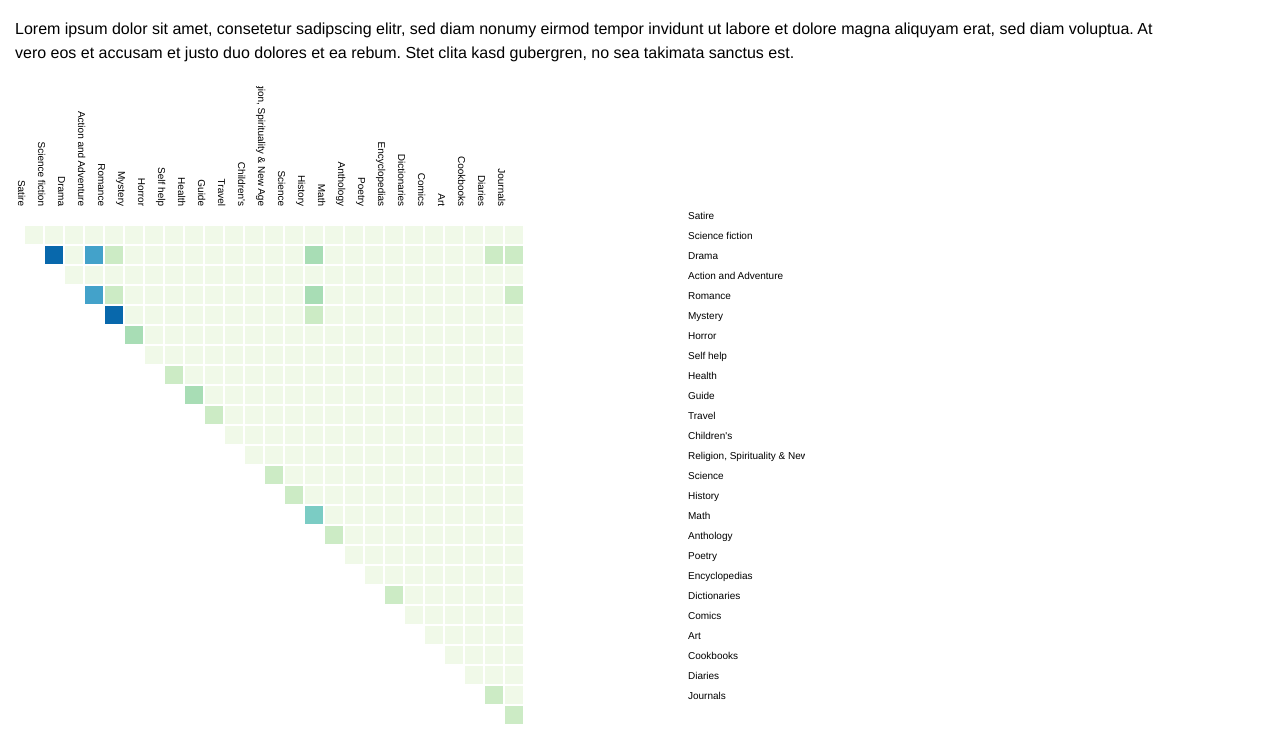
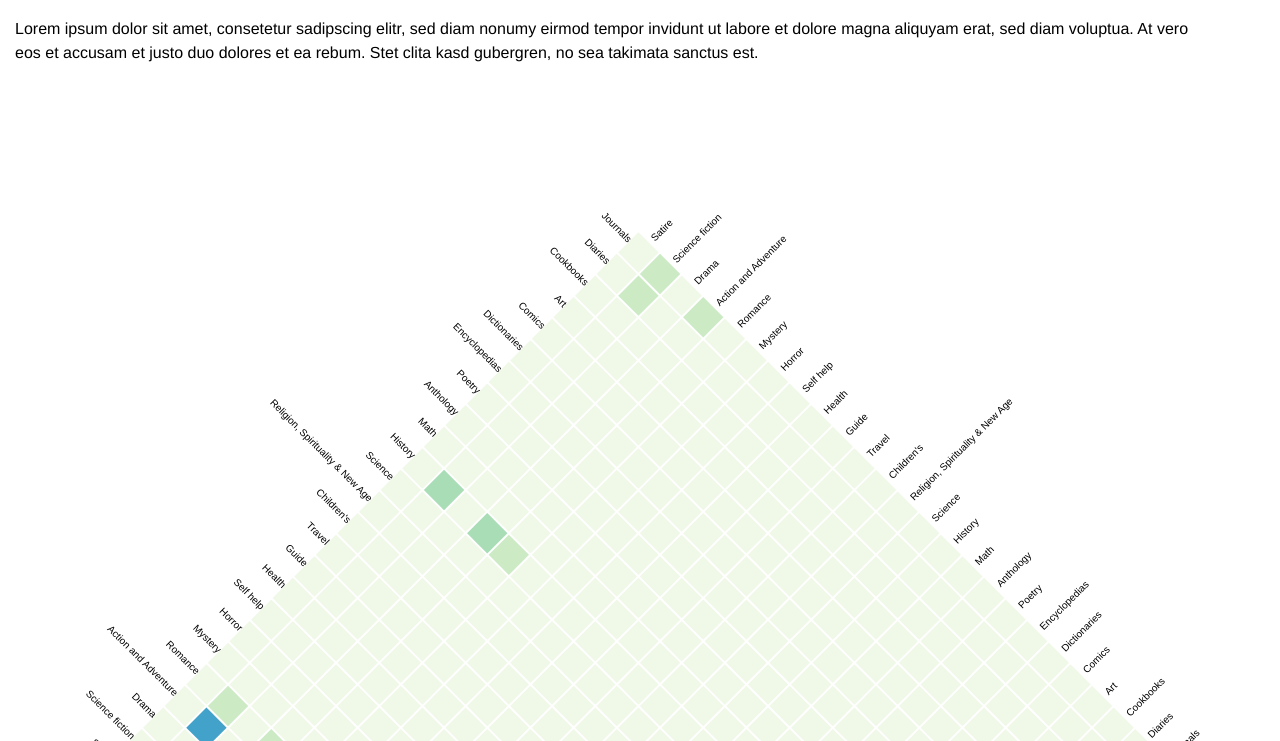
Before and after one commit to stekhn/d3-triangular-matrix, a website: page index.html in a window 1280 px wide. Shown: the part 59-800 px from the top of the page. Drawn offline with nearby package versions, Linux system fonts and the light colour scheme.

Commit message:
Add chart rotation by 45 deg

```diff
--- a/matrix.js
+++ b/matrix.js
@@ -48,8 +48,8 @@
               source: sources[x],
               target: row[0],
               weight: +row[x],
-              x: +x,
-              y: +y
+              x: +x - 1,
+              y: +y - 1
             });
           }
         }
@@ -62,7 +62,11 @@
     // Remove empty entry from sources array;
     sources.shift();
 
-    return edges;
+    return {
+      sources: sources,
+      edges: edges,
+      targets: targets
+    };
   }
 
   function draw(data) {
@@ -70,30 +74,25 @@
     var chart = d3.select('.chart');
 
     var width = parseFloat(chart.style('width'));
-    var height = parseFloat(chart.style('height'));
+    var height = width;
 
-    var min = d3.min(data, function (d) { return d.weight; });
-    var max = d3.max(data, function (d) { return d.weight; });
+    var min = d3.min(data.edges, function (d) { return d.weight; });
+    var max = d3.max(data.edges, function (d) { return d.weight; });
 
     var color = d3.scale.quantile()
       .domain([min, max])
       .range(colors);
 
-    // var squareSize = (width - margins.right) / data.sources.length;
-    var squareSize = 20;
-
-    var scaleSize = 500;
+    var squareDiagonal = Math.sqrt(Math.pow(data.sources.length, 2) + Math.pow(data.targets.length, 2));
+    var squareSize = (width - margins.left - margins.right) / squareDiagonal;
+    var scaleSize = squareSize * Math.min(data.sources.length, data.targets.length);
 
     var xScale = d3.scale.ordinal()
-      .domain(data.map(function (d) {
-        return d.source;
-      }))
-      .rangePoints([0, 500], 1);
+      .domain(data.edges.map(function (d) { return d.source; }))
+      .rangePoints([0, scaleSize], 1);
 
     var yScale = d3.scale.ordinal()
-      .domain(data.map(function (d) {
-        return d.target;
-      }))
+      .domain(data.edges.map(function (d) { return d.target; }))
       .rangePoints([0, scaleSize], 1);
 
     var xAxis = d3.svg.axis()
@@ -110,19 +109,21 @@
       .attr('width', width)
       .attr('height', height);
 
-    var group = svg.append('g');
+    var group = svg.append('g')
+      .attr('transform', 'translate(0,' + height / 2 + ') rotate(-45)');
 
     group.append('g')
         .attr('class', 'x-axis')
         .attr('transform', 'translate(0,' + margins.top + ')')
         .call(xAxis)
       .selectAll('text')
+        .attr('dy', '.5em')
         .attr('transform', 'rotate(90)')
         .style('text-anchor', 'end');
 
     group.append('g')
       .attr('class', 'y-axis')
-      .attr('transform', 'translate(' + (width - margins.right) + ',' + margins.top +')')
+      .attr('transform', 'translate(' + scaleSize + ',' + margins.top +')')
       .call(yAxis);
 
     var cells = group.append('g')
@@ -130,7 +131,7 @@
       .attr('transform', 'translate(0,' + margins.top + ')');
 
     cells.selectAll('.cell')
-        .data(data)
+        .data(data.edges)
         .enter()
       .append('rect')
         .attr('width', squareSize - 2)
--- a/style.css
+++ b/style.css
@@ -10,10 +10,8 @@ body {
   font-family: Helvetica, Arial, sans-serif;
   font-size: 12px;
   margin: 5px;
-}
-
-article {
-  max-width: 1170px;
+  max-width: 1200px;
+  height: 100%;
 }
 
 header, footer {
@@ -31,9 +29,8 @@ footer a {
 }
 
 .chart {
-  padding: 0 10px 10px 0;
-  width: 800px;
-  height: 800px;
+  padding: 0 10px 5px;
+  width: 100%;
 }
 
 svg {
```
